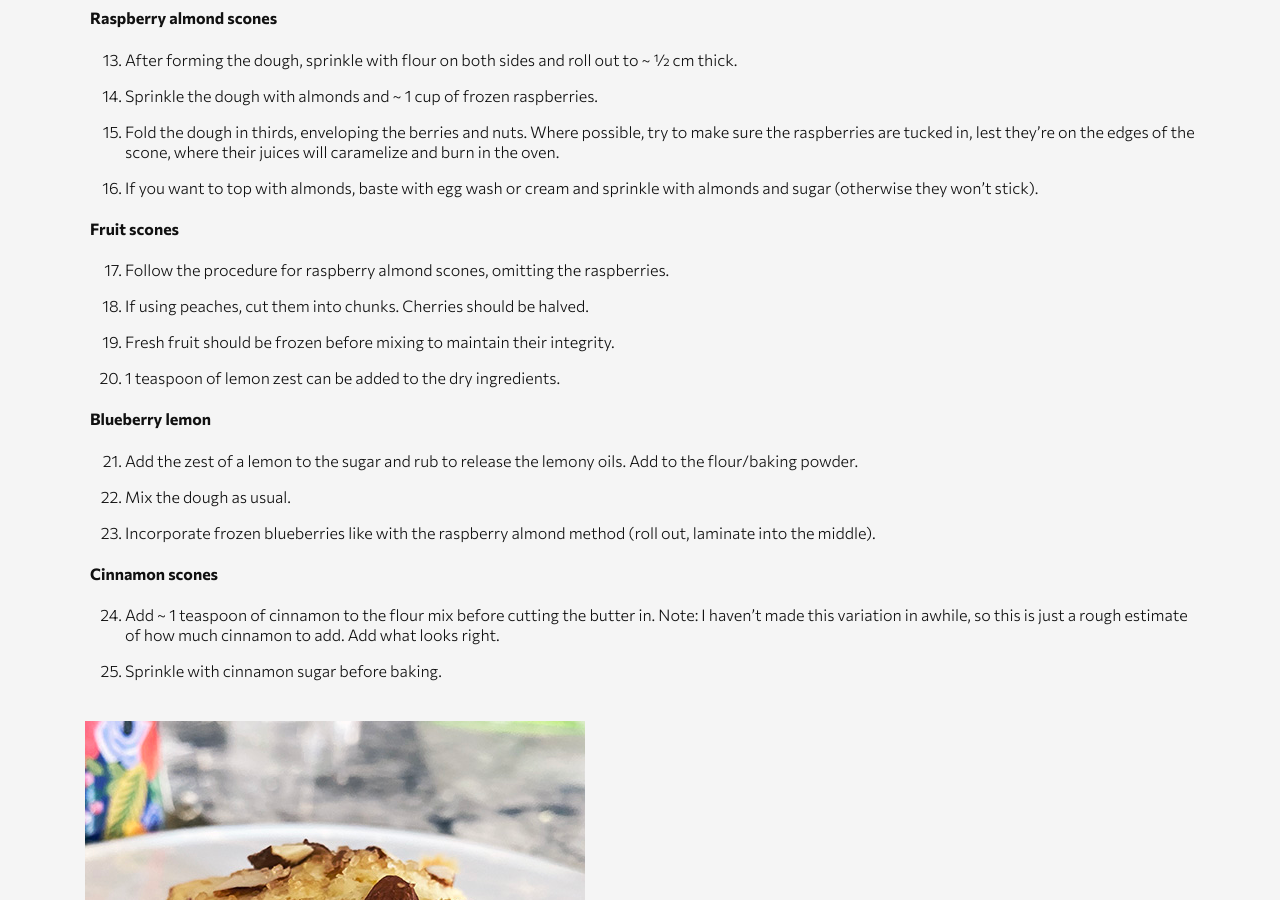
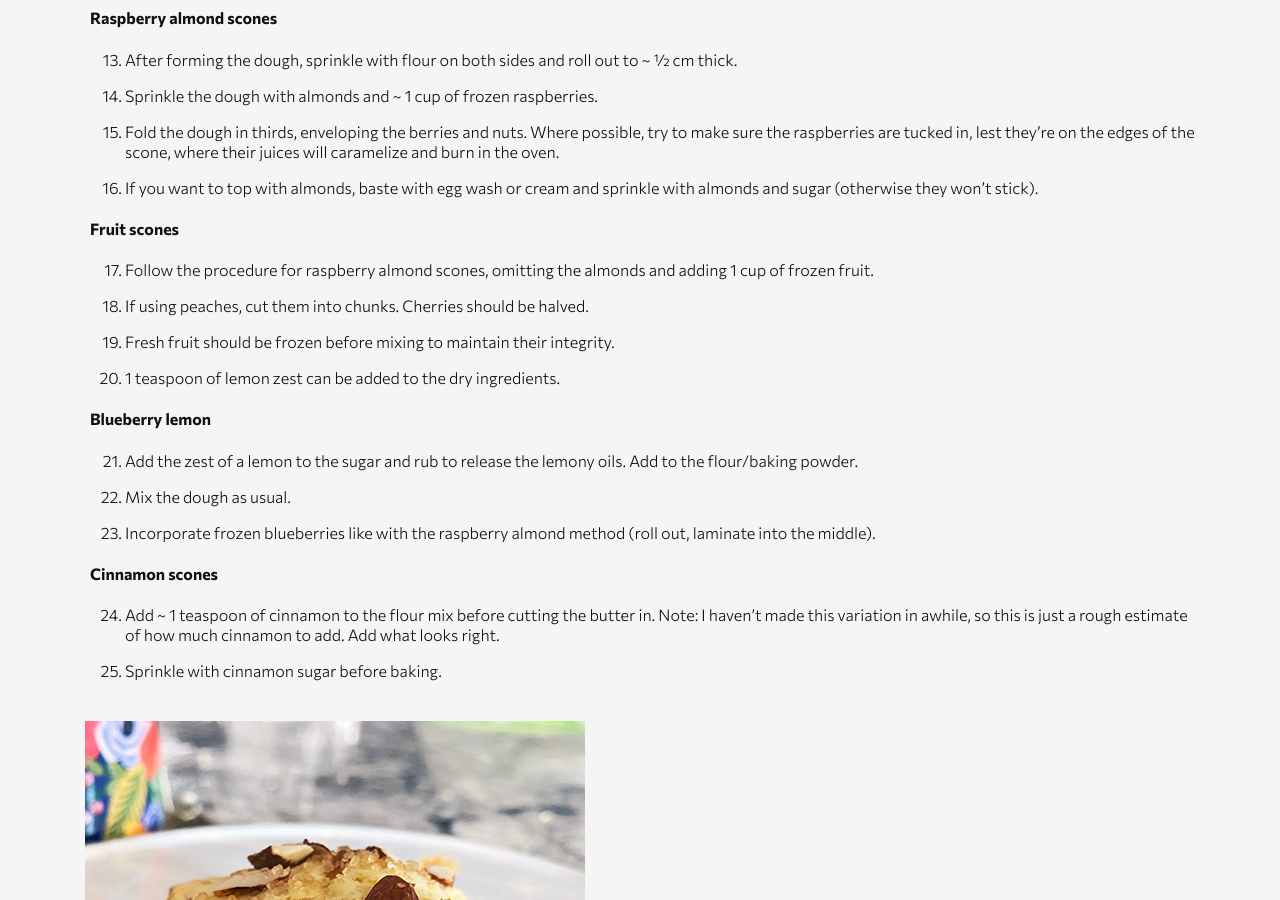
Before and after one commit to flaneuse/recipes, a Jekyll site: the page built from _posts/2020-12-20-master-scone-recipe.md, in a window 1280 px wide and 900 px high, scrolled down 1163 px. Built offline with Jekyll 4.4.1, drawn with Linux system fonts in a browser that asks for light colours; nearby versions of some CDN libraries.

```diff
--- a/_posts/2020-12-20-master-scone-recipe.md
+++ b/_posts/2020-12-20-master-scone-recipe.md
@@ -63,7 +63,7 @@
   - Fold the dough in thirds, enveloping the berries and nuts.  Where possible, try to make sure the raspberries are tucked in, lest they're on the edges of the scone, where their juices will caramelize and burn in the oven.
   - If you want to top with almonds, baste with egg wash or cream and sprinkle with almonds and sugar (otherwise they won't stick).
   - "<h4>Fruit scones</h4>"
-  - Follow the procedure for raspberry almond scones, omitting the raspberries.
+  - Follow the procedure for raspberry almond scones, omitting the almonds and adding 1 cup of frozen fruit.
   - If using peaches, cut them into chunks. Cherries should be halved.
   - Fresh fruit should be frozen before mixing to maintain their integrity.
   - 1 teaspoon of lemon zest can be added to the dry ingredients.
```
Also changed, not shown: 2 other files.
